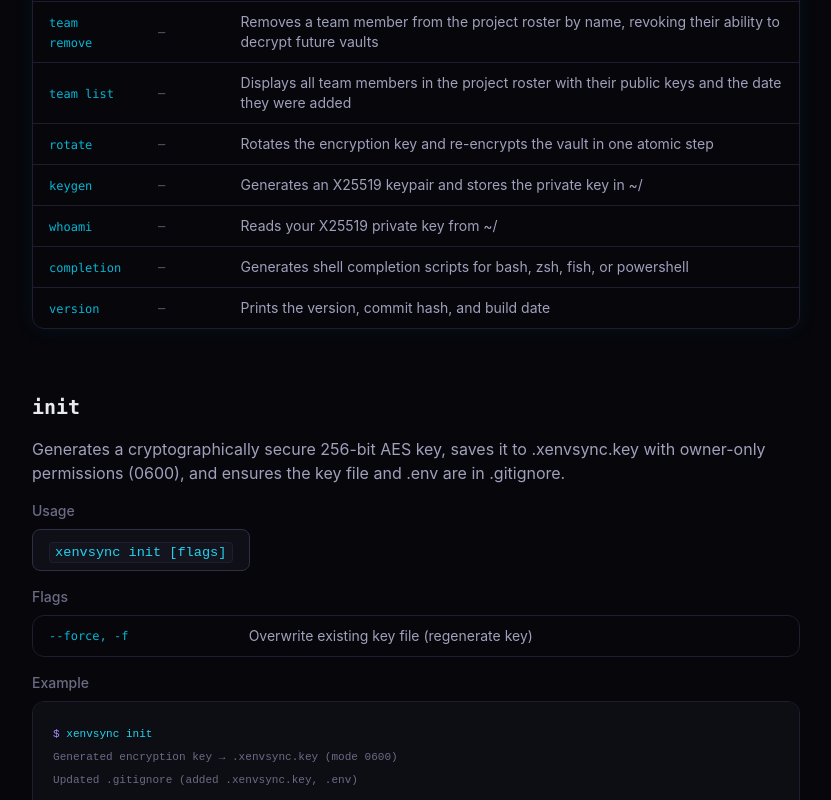
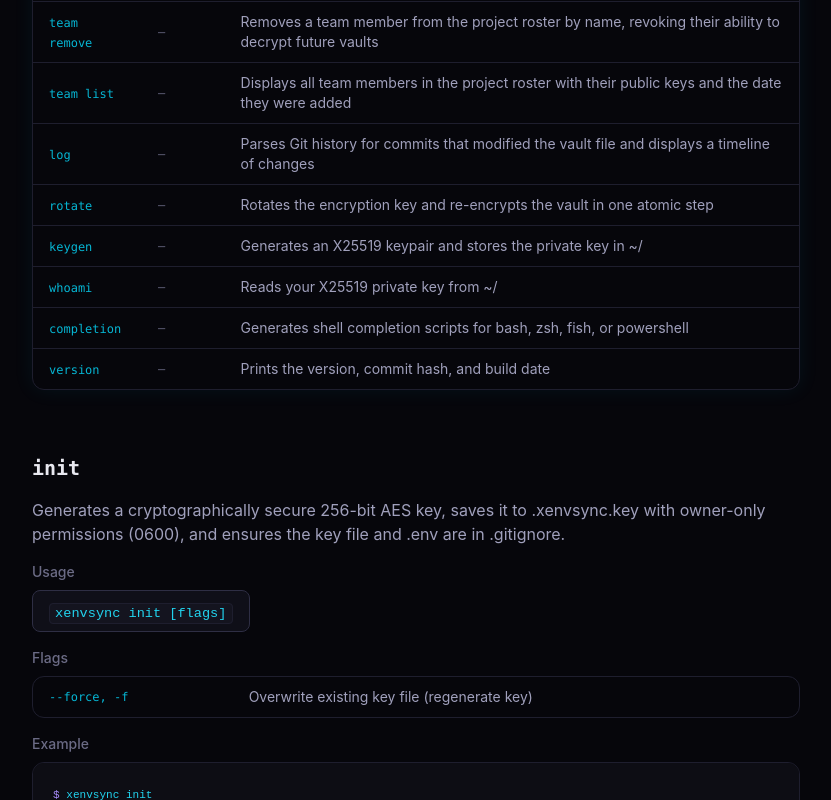
Before and after one commit to nasimstg/xenvsync, a Next.js app in the folder website/: page /docs/commands in a window 1280 px wide. Shown: the part 760-1560 px from the top of the page, without its empty margins (304-1135 px from the left). Built offline with nearby package versions, Linux system fonts and the light colour scheme.

Commit message:
Update docs and changelog for v1.7.0 (audit logging, enhanced diff)

```diff
--- a/website/src/app/docs/commands/page.tsx
+++ b/website/src/app/docs/commands/page.tsx
@@ -98,19 +98,28 @@ $ xenvsync run -- docker compose up`,
   {
     name: "diff",
     description:
-      "Decrypts the vault and compares its contents to the current .env file. Shows added, removed, and changed variables.",
+      "Decrypts the vault and compares its contents to the current .env file. Shows added, removed, and changed variables. Values are hidden by default for security — use --show-values to reveal them.",
     usage: "xenvsync diff [flags]",
     flags: [
       { flag: "--env", description: "Environment name (e.g., staging, production)" },
       { flag: "--file, -e", description: "Path to the .env file (default: .env)" },
       { flag: "--vault, -v", description: "Path to the vault file (default: .env.vault)" },
+      { flag: "--show-values", description: "Display actual values in output (sensitive)" },
     ],
     example: `$ xenvsync diff
++ NEW_KEY  (in .env only, not yet pushed)
+- OLD_KEY  (in vault only, not yet pulled)
+~ API_KEY  (changed)
+3 change(s): 1 added, 1 modified, 1 removed.
+
+# Show actual values
+$ xenvsync diff --show-values
 + NEW_KEY=value     (in .env only, not yet pushed)
 - OLD_KEY=removed   (in vault only, not yet pulled)
 ~ API_KEY  (changed)
     .env:   sk-new-key
-    vault:  sk-old-key`,
+    vault:  sk-old-key
+3 change(s): 1 added, 1 modified, 1 removed.`,
   },
   {
     name: "status",
@@ -197,6 +206,40 @@ Team roster (2 member(s)):
   NAME     PUBLIC KEY                                    ADDED
   alice    dGhpcyBpcyBhIGJhc2U2NCBwdWJsaWMga2V5...      2026-03-30
   bob      Ym9iJ3MgcHVibGljIGtleQ==...                   2026-03-30`,
+  },
+  {
+    name: "log",
+    description:
+      "Parses Git history for commits that modified the vault file and displays a timeline of changes. For each commit, shows which keys were added, modified, or removed. Values are hidden by default.",
+    usage: "xenvsync log [flags]",
+    flags: [
+      { flag: "--env", description: "Environment name (e.g., staging, production)" },
+      { flag: "--show-values", description: "Display actual decrypted values (sensitive)" },
+      { flag: "-n, --limit", description: "Maximum number of commits to show (default: 10)" },
+    ],
+    example: `$ xenvsync log
+Vault history for .env.vault (3 commit(s)):
+
+commit a1b2c3d (2026-04-01, alice)
+  Update API keys for v2
+  ~ API_KEY  (changed)
+  + NEW_SERVICE_URL  (in new only, not yet pushed)
+  2 change(s): 1 added, 1 modified.
+
+commit d4e5f6a (2026-03-30, bob)
+  Initial secrets
+  + DB_HOST  (in new only, not yet pushed)
+  + API_KEY  (in new only, not yet pushed)
+  2 change(s): 2 added.
+
+# Show values (sensitive)
+$ xenvsync log --show-values
+
+# Limit to last 5 commits
+$ xenvsync log -n 5
+
+# Named environment
+$ xenvsync log --env staging`,
   },
   {
     name: "rotate",
--- a/website/src/components/Search.tsx
+++ b/website/src/components/Search.tsx
@@ -187,6 +187,15 @@ const searchIndex: SearchEntry[] = [
     keywords: ["team", "add", "remove", "list", "roster", "public key", "member", "x25519", "sharing"],
     content:
       "team add registers a member's X25519 public key in .xenvsync-team.json. team remove revokes access. team list displays the roster. When roster exists push auto-encrypts for all members using V2 vault format.",
+  },
+  {
+    href: "/docs/commands#log",
+    title: "Command Reference",
+    section: "Docs",
+    heading: "log",
+    keywords: ["log", "history", "audit", "timeline", "changes", "git", "commits", "vault history"],
+    content:
+      "log parses Git history for commits that modified the vault file and displays a timeline of changes. Shows which keys were added modified or removed per commit. Values hidden by default. Use --show-values for actual values. Use -n to limit commits shown.",
   },
   {
     href: "/docs/commands#rotate",
```
Also changed, not shown: 2 other files (tests, documents, lock files or other folders).
